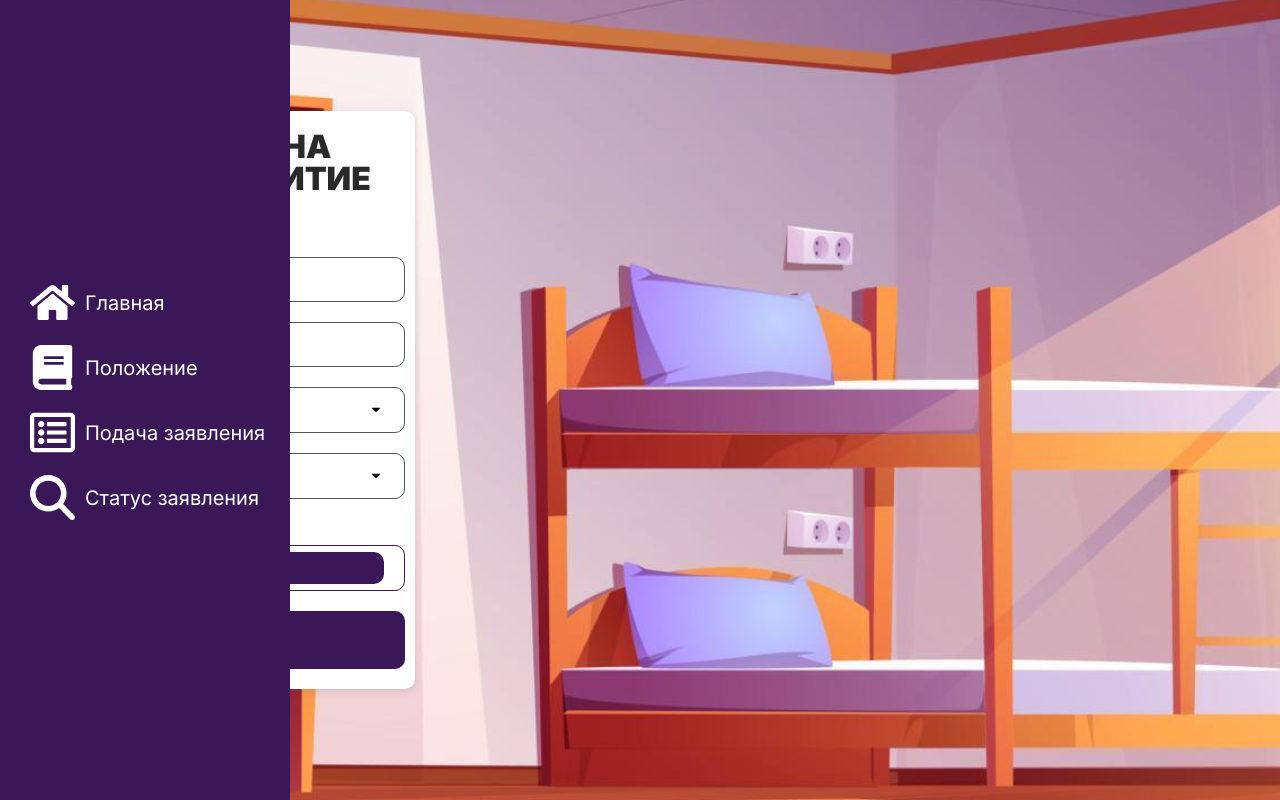
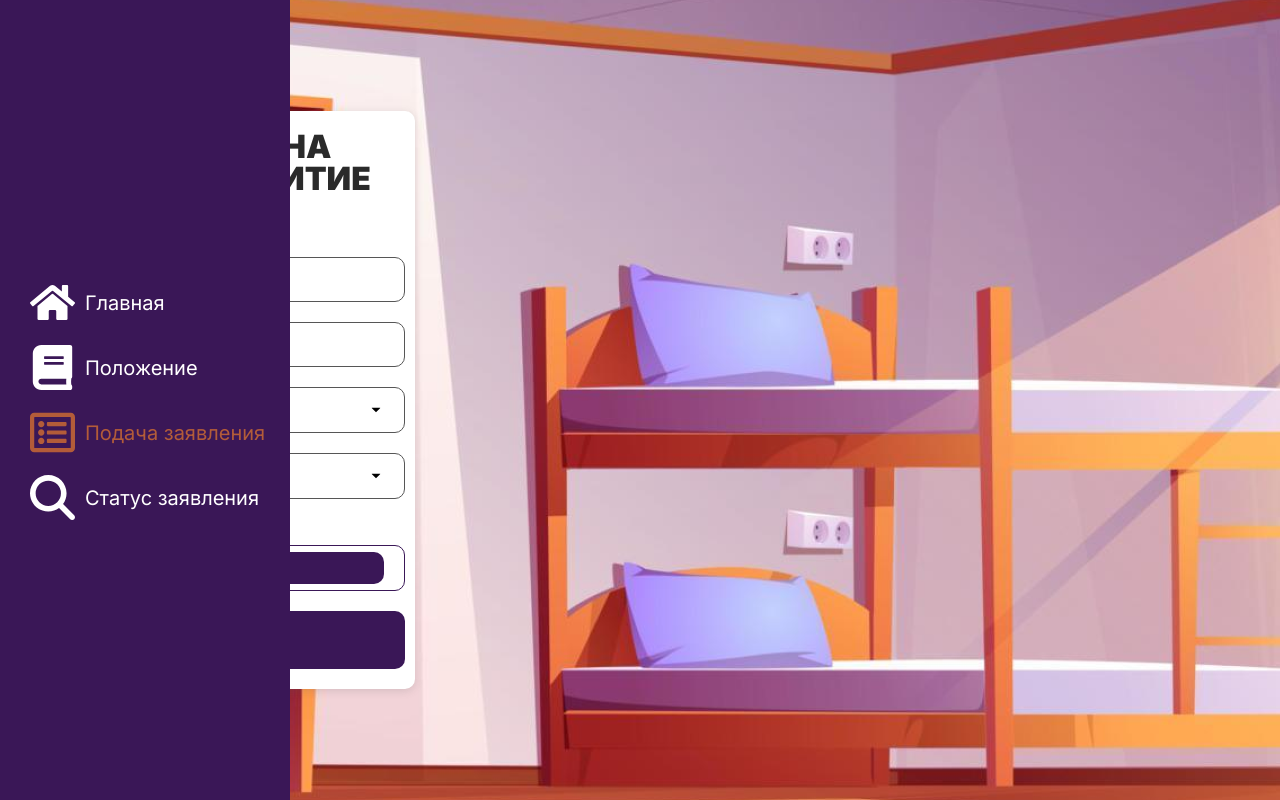
Before and after one commit to iufb/dormitory, a Next.js app: page /submitting in a window 1280 px wide. Built offline with nearby package versions, Linux system fonts and the light colour scheme.

Commit message:
feat: active link

```diff
--- a/src/shared/styles/vars.css
+++ b/src/shared/styles/vars.css
@@ -7,6 +7,7 @@
   --color-text-light: #565656;
   --color-text-dark: #2a2a2a;
   --color-text-hover: #eb8258;
+  --color-text-active: #b35c39;
   --color-base: #fff;
   --color-gray-light: #f8fafc;
   --input-ease: cubic-bezier(0.65, 0.05, 0.36, 1);
--- a/src/shared/ui/PageTransition/PageTransition.module.css
+++ b/src/shared/ui/PageTransition/PageTransition.module.css
@@ -4,11 +4,11 @@
   display: flex;
   align-items: center;
   opacity: 0;
-  animation: fadeIn 0.75s ease-in-out forwards;
+  animation: fadeIn 1s ease-in-out forwards;
 }
 @keyframes fadeIn {
   from {
-    opacity: 0.25;
+    opacity: 0.6;
   }
   to {
     opacity: 1;
--- a/src/widgets/Navbar/Navbar.tsx
+++ b/src/widgets/Navbar/Navbar.tsx
@@ -1,34 +1,8 @@
 "use client";
-import { FaHome, FaBook, FaRegListAlt } from "react-icons/fa";
-import { FaMagnifyingGlass } from "react-icons/fa6";
+import { useEffect, useState } from "react";
 import { DesktopNavbar } from "./desktop/DesktopNavbar";
 import { MobileNavbar } from "./mobile/MobileNavbar";
-import { useEffect, useState } from "react";
-import { IconBaseProps, IconType } from "react-icons";
 
-type Link = {
-  icon: (props: IconBaseProps) => JSX.Element;
-  label: string;
-  path: string;
-};
-export const links: Link[] = [
-  { icon: (props) => <FaHome {...props} />, label: "Главная", path: "/" },
-  {
-    icon: (props) => <FaBook {...props} />,
-    label: "Положение",
-    path: "/rules",
-  },
-  {
-    icon: (props) => <FaRegListAlt {...props} />,
-    label: "Подача заявления",
-    path: "/submitting",
-  },
-  {
-    icon: (props) => <FaMagnifyingGlass {...props} />,
-    label: "Статус заявления",
-    path: "/status",
-  },
-];
 export const Navbar = () => {
   const [isMobile, setIsMobile] = useState(false);
   useEffect(() => {
--- a/src/widgets/Navbar/desktop/DesktopNavbar.tsx
+++ b/src/widgets/Navbar/desktop/DesktopNavbar.tsx
@@ -5,6 +5,7 @@ import Image from "next/image";
 import { useState } from "react";
 import clsx from "clsx";
 import { links } from "../Navbar";
+import { Menu } from "../menu/Menu";
 
 export const DesktopNavbar = () => {
   const [expanded, setExpanded] = useState(false);
@@ -18,14 +19,7 @@ export const DesktopNavbar = () => {
       onMouseEnter={() => mouseActionDelay(() => setExpanded(true))}
       onMouseLeave={() => mouseActionDelay(() => setExpanded(false))}
     >
-      <ul className={styles.linkList}>
-        {links.map(({ icon, label, path }) => (
-          <Link href={path} key={label} className={styles.link}>
-            {icon({ size: 45 })}
-            {expanded && <span className={styles.label}> {label}</span>}
-          </Link>
-        ))}
-      </ul>
+      <Menu isMobile={false} expanded={expanded} />
     </nav>
   );
 };
--- /dev/null
+++ b/src/widgets/Navbar/menu/Menu.module.css
@@ -0,0 +1,42 @@
+.linkList {
+  animation: fadein 1s ease-in-out;
+  display: flex;
+  flex-direction: column;
+  align-items: start;
+  margin-left: 30px;
+  justify-content: center;
+  height: 100%;
+  gap: 20px;
+}
+
+.link {
+  color: var(--color-base);
+  display: flex;
+  align-items: center;
+  gap: 10px;
+  text-decoration: none;
+  &:hover {
+    color: var(--color-text-hover);
+    fill: var(--color-text-hover);
+  }
+}
+.linkIcon {
+  fill: var(--color-base);
+}
+.label {
+  font-size: var(--fz-md);
+  text-wrap: nowrap;
+  flex-wrap: bold;
+}
+.active {
+  color: var(--color-text-active);
+  fill: var(--color-text-active);
+}
+@keyframes fadein {
+  from {
+    opacity: 0;
+  }
+  to {
+    opacity: 1;
+  }
+}
--- /dev/null
+++ b/src/widgets/Navbar/menu/Menu.tsx
@@ -0,0 +1,60 @@
+import clsx from "clsx";
+import Link from "next/link";
+import { usePathname } from "next/navigation";
+import { IconBaseProps } from "react-icons";
+import { FaBook, FaHome, FaRegListAlt } from "react-icons/fa";
+import { FaMagnifyingGlass } from "react-icons/fa6";
+import styles from "./Menu.module.css";
+interface MenuProps {
+  isMobile: boolean;
+  expanded?: boolean;
+  onPress?: () => void;
+}
+type Link = {
+  icon: (props: IconBaseProps) => JSX.Element;
+  label: string;
+  path: string;
+};
+export const links: Link[] = [
+  { icon: (props) => <FaHome {...props} />, label: "Главная", path: "/" },
+  {
+    icon: (props) => <FaBook {...props} />,
+    label: "Положение",
+    path: "/rules",
+  },
+  {
+    icon: (props) => <FaRegListAlt {...props} />,
+    label: "Подача заявления",
+    path: "/submitting",
+  },
+  {
+    icon: (props) => <FaMagnifyingGlass {...props} />,
+    label: "Статус заявления",
+    path: "/status",
+  },
+];
+export const Menu = ({ expanded, onPress, isMobile }: MenuProps) => {
+  const pathname = usePathname();
+
+  return (
+    <ul className={styles.linkList}>
+      {links.map(({ icon, label, path }) => {
+        return (
+          <Link
+            onClick={onPress}
+            href={path}
+            key={label}
+            className={clsx(styles.link, pathname === path && styles.active)}
+          >
+            {icon({ size: isMobile ? 40 : 45 })}
+            {isMobile ? (
+              <span className={styles.label}> {label}</span>
+            ) : (
+              expanded && <span className={styles.label}> {label}</span>
+            )}
+          </Link>
+        );
+      })}
+    </ul>
+  );
+};
--- a/src/widgets/Navbar/mobile/MobileNavbar.module.css
+++ b/src/widgets/Navbar/mobile/MobileNavbar.module.css
@@ -27,41 +27,3 @@
   top: 20px;
   cursor: pointer;
 }
-.linkList {
-  animation: fadein 1s ease-in-out;
-  display: flex;
-  flex-direction: column;
-  align-items: start;
-  margin-left: 30px;
-  justify-content: center;
-  height: 100%;
-  gap: 20px;
-}
-.link {
-  color: var(--color-base);
-  display: flex;
-  align-items: center;
-  gap: 10px;
-  text-decoration: none;
-  &:hover {
-    color: var(--color-text-hover);
-    fill: var(--color-text-hover);
-  }
-}
-.linkIcon {
-  fill: var(--color-base);
-}
-.label {
-  font-size: var(--fz-md);
-  text-wrap: nowrap;
-  flex-wrap: bold;
-}
-
-@keyframes fadein {
-  from {
-    opacity: 0;
-  }
-  to {
-    opacity: 1;
-  }
-}
--- a/src/widgets/Navbar/mobile/MobileNavbar.tsx
+++ b/src/widgets/Navbar/mobile/MobileNavbar.tsx
@@ -1,15 +1,16 @@
 import Link from "next/link";
 import styles from "./MobileNavbar.module.css";
 import Image from "next/image";
+import { Menu } from "../menu/Menu";
 import { useState } from "react";
 import clsx from "clsx";
 import { links } from "../Navbar";
 import { IoClose } from "react-icons/io5";
 import { RxHamburgerMenu } from "react-icons/rx";
+import { headers } from "next/headers";
 
 export const MobileNavbar = () => {
   const [expanded, setExpanded] = useState(false);
-
   const mouseActionDelay = (func: () => void) => {
     setTimeout(func, 400);
   };
@@ -34,21 +35,7 @@ export const MobileNavbar = () => {
           onClick={() => setExpanded(true)}
         />
       )}
-      {expanded && (
-        <ul className={styles.linkList}>
-          {links.map(({ icon, label, path }) => (
-            <Link
-              href={path}
-              key={label}
-              className={styles.link}
-              onClick={() => setExpanded(false)}
-            >
-              {icon({ size: 40 })}
-              <span className={styles.label}> {label}</span>
-            </Link>
-          ))}
-        </ul>
-      )}
+      {expanded && <Menu isMobile />}
     </nav>
   );
 };
```
